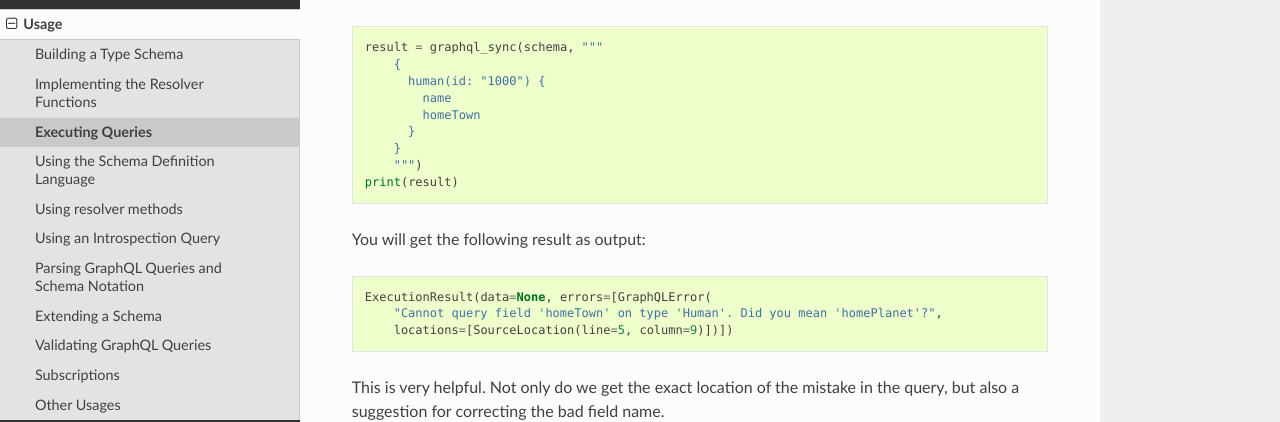
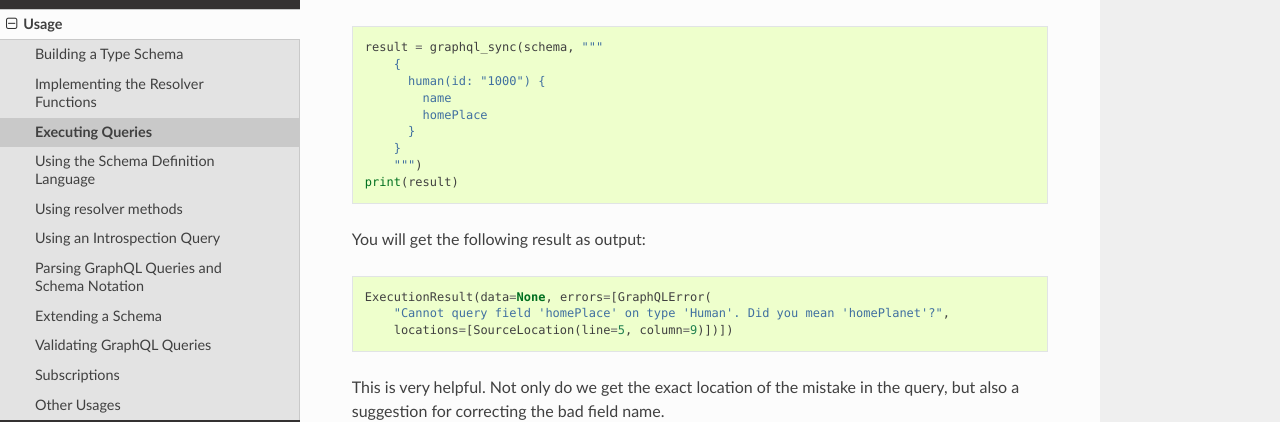
Before and after one commit to graphql-python/graphql-core, a Sphinx documentation site: the page built from docs/usage/queries.rst, in a window 1280 px wide and 900 px high, scrolled down 1371 px. Shown: the part 152-574 px from the top of the window. Built offline with Sphinx 7.4.7 and the Read the Docs theme 2.0.0, drawn with Linux system fonts in a browser that asks for light colours.

```diff
--- a/docs/usage/queries.rst
+++ b/docs/usage/queries.rst
@@ -70,7 +70,7 @@
         {
           human(id: "1000") {
             name
-            homeTown
+            homePlace
           }
         }
         """)
@@ -79,7 +79,7 @@
 You will get the following result as output::
 
     ExecutionResult(data=None, errors=[GraphQLError(
-        "Cannot query field 'homeTown' on type 'Human'. Did you mean 'homePlanet'?",
+        "Cannot query field 'homePlace' on type 'Human'. Did you mean 'homePlanet'?",
         locations=[SourceLocation(line=5, column=9)])])
 
 This is very helpful. Not only do we get the exact location of the mistake in the query,
--- a/docs/usage/validator.rst
+++ b/docs/usage/validator.rst
@@ -14,7 +14,7 @@
         {
           human(id: NEWHOPE) {
             name
-            homeTown
+            homePlace
             friends
           }
         }
@@ -27,7 +27,7 @@
         'String cannot represent a non string value: NEWHOPE',
         locations=[SourceLocation(line=3, column=17)]),
      GraphQLError(
-        "Cannot query field 'homeTown' on type 'Human'."
+        "Cannot query field 'homePlace' on type 'Human'."
          " Did you mean 'homePlanet'?",
          locations=[SourceLocation(line=5, column=9)]),
      GraphQLError(
```
Also changed, not shown: 7 other files.
